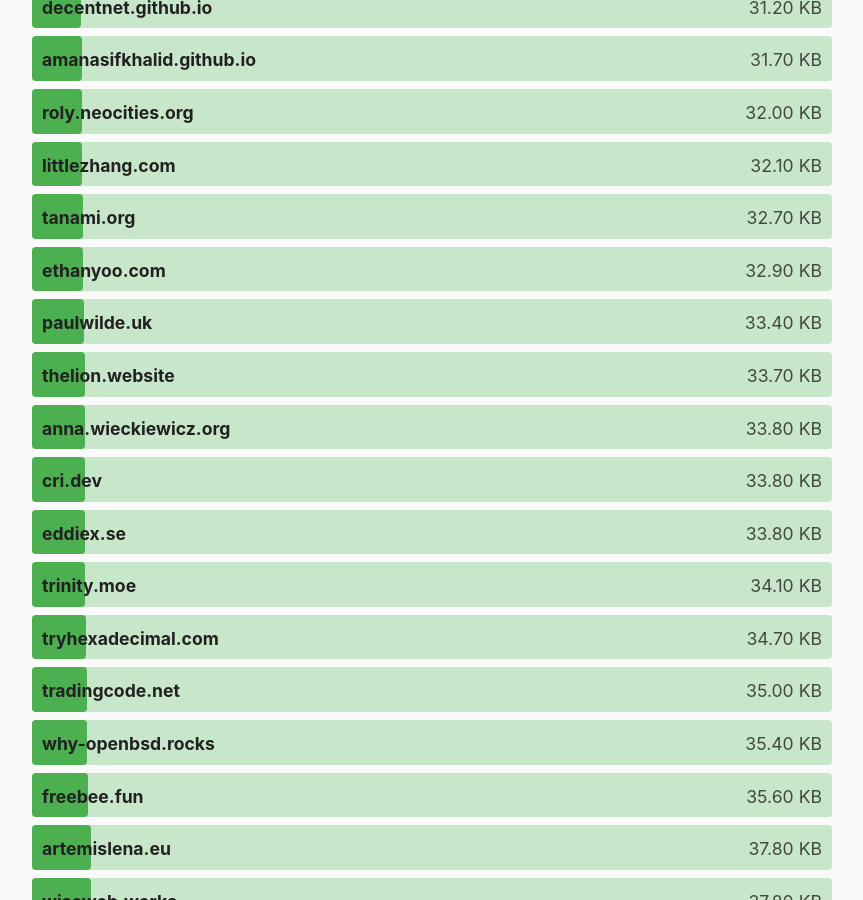
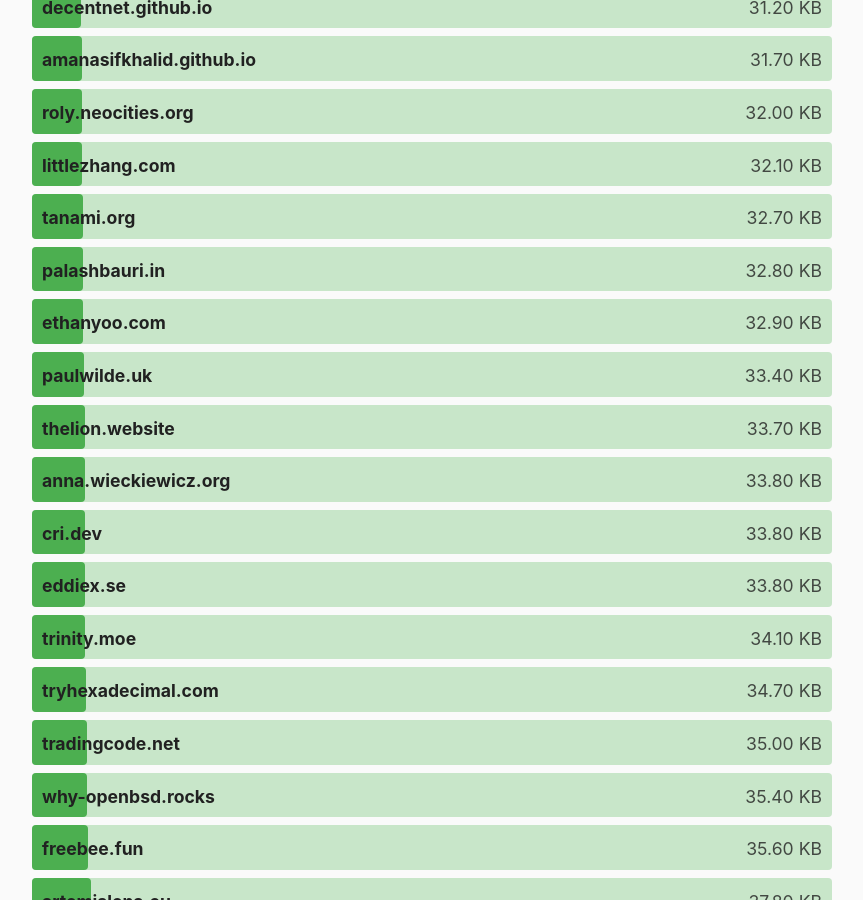
Before and after one commit to kevquirk/512kb.club, a Jekyll site: the page built from index.md, in a window 1280 px wide and 900 px high, scrolled down 8426 px. Shown: the whole window, without its empty margins (208-1071 px from the left). Built offline with Jekyll 4.4.1, drawn with Linux system fonts in a browser that asks for light colours.

Commit message:
Update sites.yml

```diff
--- a/_data/sites.yml
+++ b/_data/sites.yml
@@ -1373,6 +1373,11 @@
   size: 16.7
   last_checked: 2021-12-23
 
+- domain: palashbauri.in
+  url: https://palashbauri.in
+  size: 32.8
+  last_checked: 2022-03-07
+
 - domain: pantsufan.github.io
   url: https://pantsufan.github.io/
   size: 65.9
```
